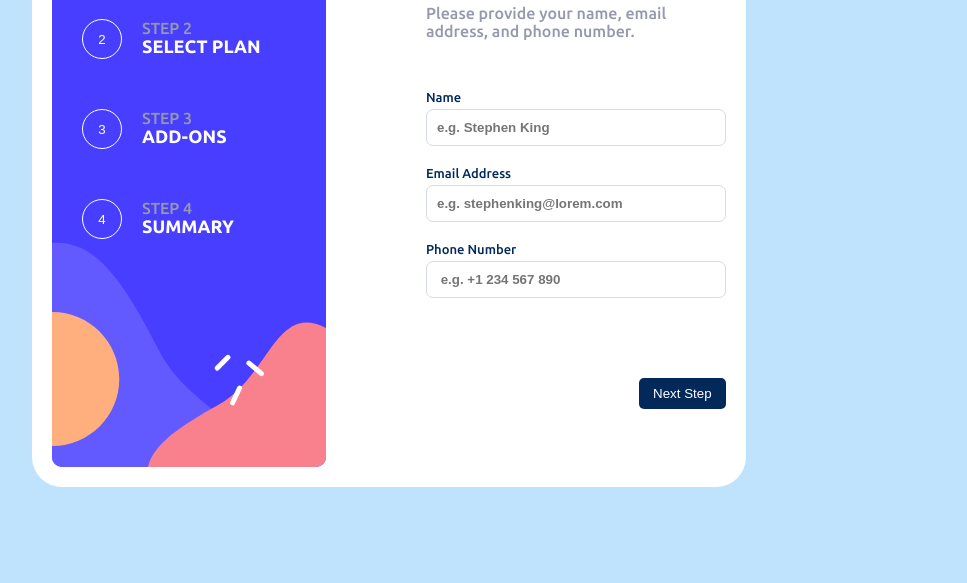
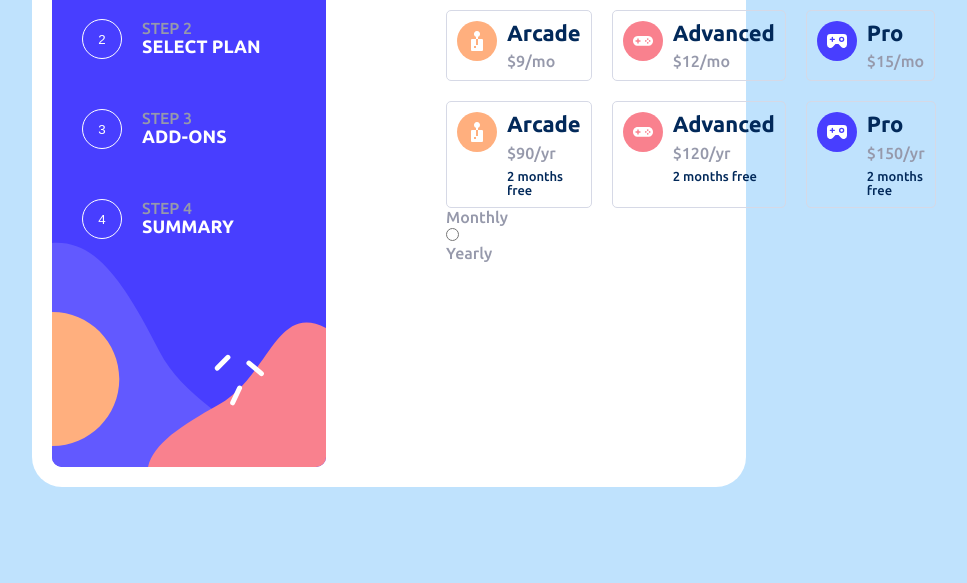
Before and after one commit to bestbrain06/multi-step-form, a plain HTML site: page index.html in a window 1280 px wide. Shown: the part 217-800 px from the top of the page, without its empty margins (251-1218 px from the left). Drawn offline with Linux system fonts and the light colour scheme.

Commit message:
started the step two section

```diff
--- a/app/js/app.js
+++ b/app/js/app.js
@@ -1,12 +1,14 @@
 const form = document.querySelector('form')
 const userName = document.querySelector('#username')
 const userEmail = document.querySelector('#email')
+const telephoneNumber = document.querySelector('#number')
 
 form.addEventListener('submit', (e) => {
   e.preventDefault()
 
   name()
   validEmail()
+  validNumber()
 })
 
 function showError(input, message) {
@@ -33,21 +35,27 @@ function name() {
   }
 }
 
-function isValidEmail(input, email) {
+function isValidEmail(email) {
   const regex =
     /^[a-zA-Z0-9.!#$%&'*+/=?^_`{|}~-]+@[a-zA-Z0-9-]+(?:\.[a-zA-Z0-9-]+)*$/
 
-  let correctEmail = regex.test(input.value)
+  return regex.test(email)
 }
 
 function validEmail() {
   if (userEmail.value === '') {
     showError(userEmail, 'This field is required')
+  } else if (!isValidEmail(email.value)) {
+    showError(email, 'Invalid Email')
   } else {
     showSucess(userEmail)
   }
+}
 
-  if (!correctEmail) {
-    showError(userEmail, 'Invalid Email')
+function validNumber() {
+  if (telephoneNumber.value === '') {
+    showError(telephoneNumber, 'This field is required')
+  } else {
+    showSucess(telephoneNumber)
   }
 }
--- a/app/sass/components/_index.scss
+++ b/app/sass/components/_index.scss
@@ -1,2 +1,3 @@
 @forward 'sidebar';
 @forward 'step1';
+@forward 'step2';
--- a/app/sass/components/_sidebar.scss
+++ b/app/sass/components/_sidebar.scss
@@ -100,5 +100,6 @@
 
     background-color: var(--primary-800);
     color: var(--white);
+    cursor: pointer;
   }
 }
--- a/app/sass/components/_step1.scss
+++ b/app/sass/components/_step1.scss
@@ -15,6 +15,7 @@
     width: none;
   }
   .step1 {
+    display: none;
     padding: 20px;
     @include u.breakpoint(medium) {
       padding: 0;
--- /dev/null
+++ b/app/sass/components/_step2.scss
@@ -0,0 +1,46 @@
+@use '../util' as u;
+
+.step2 {
+  padding: 20px;
+  h1 {
+    color: var(--primary-800);
+  }
+  p {
+    color: var(--neutral-700);
+  }
+
+  .subscriptions {
+    display: flex;
+    flex-direction: column;
+    gap: 20px;
+
+    @include u.breakpoint(medium) {
+      flex-direction: row;
+    }
+
+    .subscription {
+      border: 1px solid var(--neutral-500);
+      border-radius: 5px;
+
+      display: flex;
+      gap: 10px;
+      padding: 10px;
+      margin-block-start: 20px;
+
+      h2 {
+        color: var(--primary-800);
+      }
+
+      .gift {
+        color: var(--primary-800);
+        font-size: 13px;
+      }
+
+      &__content {
+        display: flex;
+        flex-direction: column;
+        gap: 7px;
+      }
+    }
+  }
+}
--- a/index.html
+++ b/index.html
@@ -114,7 +114,7 @@
                 </div>
                 <input
                   type="text"
-                  name="number"
+                  id="number"
                   placeholder=" e.g. +1 234 567 890 "
                 />
               </div>
@@ -124,6 +124,90 @@
             </form>
             <!-- Step 1 end -->
           </div>
+
+          <div class="step2">
+            <h1>Select your plan</h1>
+            <p>You have the option of monthly or yearly billing</p>
+            <div class="subscriptions" id="monthly">
+              <div class="subscription">
+                <div class="subscription__image">
+                  <img src="assets/images/icon-arcade.svg" alt="icon-arcade" />
+                </div>
+                <div class="subscription__content">
+                  <h2>Arcade</h2>
+                  <p>$9/mo</p>
+                </div>
+              </div>
+
+              <div class="subscription">
+                <div class="subscription__image">
+                  <img
+                    src="assets/images/icon-advanced.svg"
+                    alt="icon-advanced"
+                  />
+                </div>
+                <div class="subscription__content">
+                  <h2>Advanced</h2>
+                  <p>$12/mo</p>
+                </div>
+              </div>
+
+              <div class="subscription">
+                <div class="subscription__image">
+                  <img src="assets/images/icon-pro.svg" alt="icon-pro" />
+                </div>
+                <div class="subscription__content">
+                  <h2>Pro</h2>
+                  <p>$15/mo</p>
+                </div>
+              </div>
+            </div>
+
+            <div class="subscriptions" id="yearly">
+              <div class="subscription">
+                <div class="subscription__image">
+                  <img src="assets/images/icon-arcade.svg" alt="icon-arcade" />
+                </div>
+                <div class="subscription__content">
+                  <h2>Arcade</h2>
+                  <p>$90/yr</p>
+                  <p class="gift">2 months free</p>
+                </div>
+              </div>
+
+              <div class="subscription">
+                <div class="subscription__image">
+                  <img
+                    src="assets/images/icon-advanced.svg"
+                    alt="icon-advanced"
+                  />
+                </div>
+                <div class="subscription__content">
+                  <h2>Advanced</h2>
+                  <p>$120/yr</p>
+                  <p class="gift">2 months free</p>
+                </div>
+              </div>
+
+              <div class="subscription">
+                <div class="subscription__image">
+                  <img src="assets/images/icon-pro.svg" alt="icon-pro" />
+                </div>
+                <div class="subscription__content">
+                  <h2>Pro</h2>
+                  <p>$150/yr</p>
+                  <p class="gift">2 months free</p>
+                </div>
+              </div>
+            </div>
+
+            <div class="toggles">
+              <p>Monthly</p>
+              <label for="toggle"></label>
+              <input type="radio" name="toggle" id="" />
+              <p>Yearly</p>
+            </div>
+          </div>
         </div>
       </div>
     </main>
```
Also changed, not shown: dist/style.css, 1 other file.
